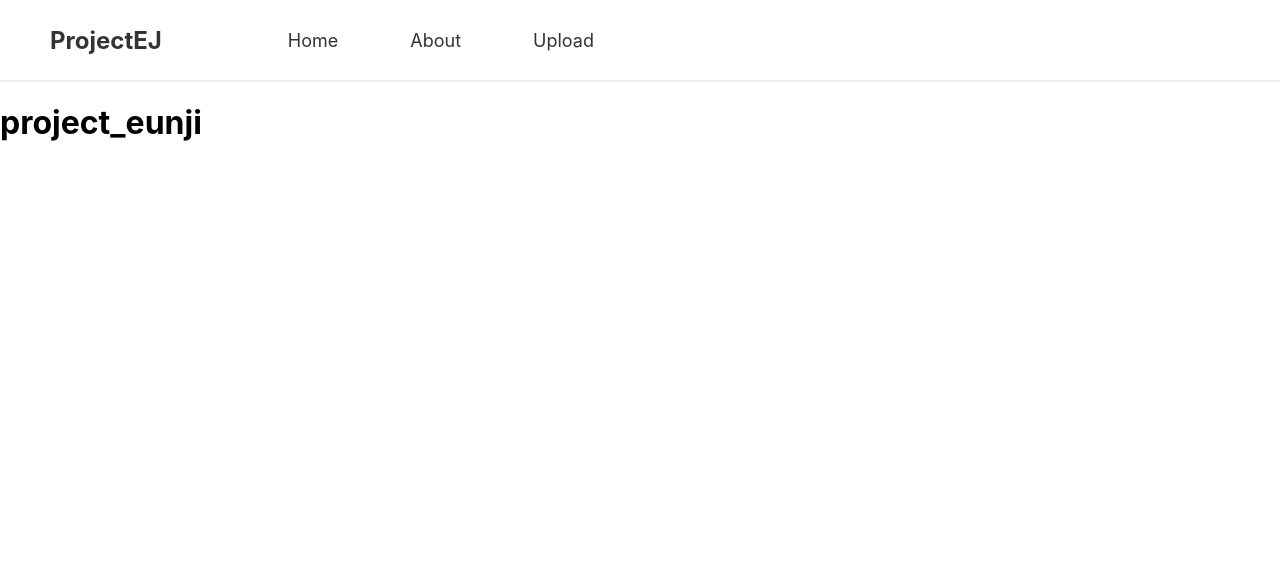
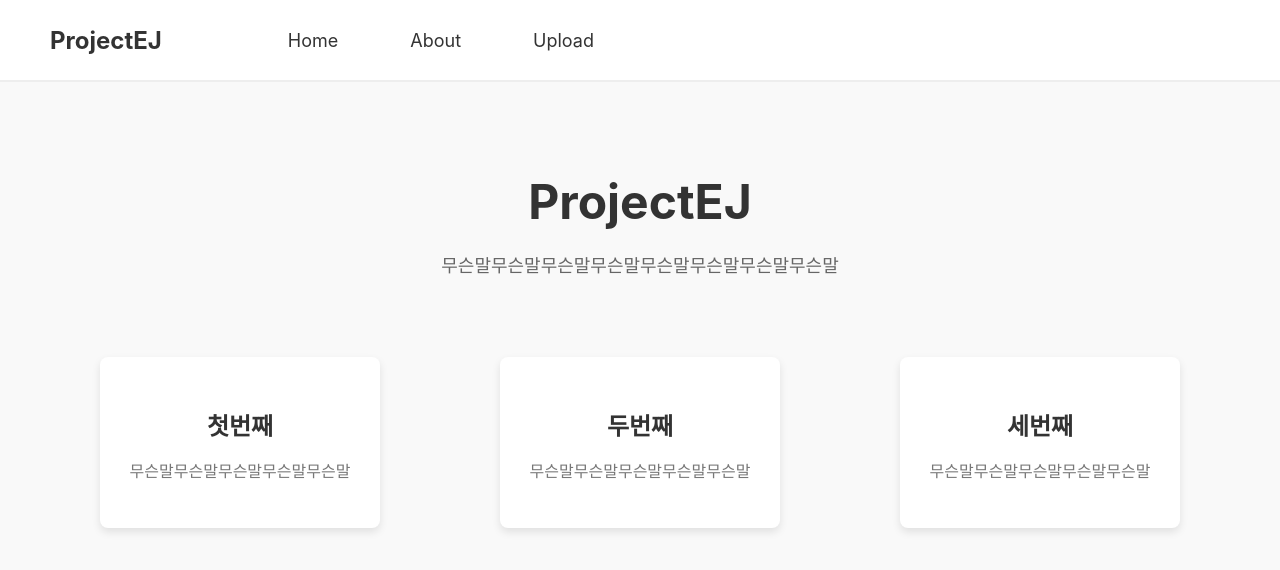
Before and after one commit to eunjiAi/project_eunji, a React (Create React App) app in the folder front/: page / in a window 1280 px wide. Shown: the top 570 px of the page. Built offline with nearby package versions, Linux system fonts and the light colour scheme.

Commit message:
Update home
s

```diff
--- a/front/src/App.js
+++ b/front/src/App.js
@@ -1,7 +1,7 @@
 import React from 'react';
 import { BrowserRouter as Router, Route, Routes } from 'react-router-dom';
 import Header from './components/Header/Header';
-import Home from './pages/Home';
+import Home from './pages/Home/Home';
 import Upload from './pages/Upload';
 
 function App() {
--- a/front/src/pages/Home.js
+++ /dev/null
@@ -1,11 +0,0 @@
-import React from 'react';
-
-function Home() {
-  return (
-    <div>
-      <h1>project_eunji</h1>
-    </div>
-  );
-}
-
-export default Home;
--- /dev/null
+++ b/front/src/pages/Home/Home.css
@@ -0,0 +1,78 @@
+/* 홈 컨테이너 */
+.home-container {
+    display: flex;
+    flex-direction: column;
+    align-items: center;
+    padding: 50px 20px;
+    background-color: #f9f9f9;
+    min-height: 100vh;
+  }
+
+  /* 히어로 섹션 스타일 */
+  .hero {
+    text-align: center;
+    margin-bottom: 50px;
+  }
+
+  .hero-title {
+    font-size: 48px;
+    color: #333;
+    margin-bottom: 20px;
+    font-weight: bold;
+  }
+
+  .hero-description {
+    font-size: 18px;
+    color: #666;
+    max-width: 600px;
+    margin-bottom: 30px;
+  }
+
+  /* 특징 섹션 스타일 */
+  .features {
+    display: flex;
+    justify-content: space-around;
+    width: 100%;
+    max-width: 1200px;
+  }
+
+  .feature {
+    background-color: #fff;
+    padding: 30px;
+    border-radius: 8px;
+    box-shadow: 0 4px 8px rgba(0, 0, 0, 0.1);
+    text-align: center;
+    max-width: 300px;
+    text-decoration: none; /* 링크 스타일 */
+    color: inherit; /* 부모 색상 상속 */
+    transition: transform 0.3s ease, box-shadow 0.3s ease; /* 호버 효과 추가 */
+  }
+
+  .feature-title {
+    font-size: 24px;
+    color: #333;
+    margin-bottom: 10px;
+  }
+
+  .feature-description {
+    font-size: 16px;
+    color: #777;
+  }
+
+  /* 호버 시 박스 확대 효과 */
+  .feature:hover {
+    transform: scale(1.05); /* 살짝 확대 */
+    box-shadow: 0 8px 16px rgba(0, 0, 0, 0.2); /* 그림자 강화 */
+  }
+
+  /* 반응형 스타일 */
+  @media (max-width: 768px) {
+    .features {
+      flex-direction: column;
+      align-items: center;
+    }
+
+    .feature {
+      margin-bottom: 30px;
+    }
+  }
--- /dev/null
+++ b/front/src/pages/Home/Home.js
@@ -0,0 +1,32 @@
+import React from 'react';
+import { Link } from 'react-router-dom';
+import './Home.css'; // Home.css 파일 불러오기
+
+function Home() {
+  return (
+    <div className="home-container">
+      <section className="hero">
+        <h1 className="hero-title">ProjectEJ</h1>
+        <p className="hero-description">
+          무슨말무슨말무슨말무슨말무슨말무슨말무슨말무슨말
+        </p>
+      </section>
+      <section className="features">
+        <Link to="/" className="feature">
+          <h2 className="feature-title">첫번째</h2>
+          <p className="feature-description">무슨말무슨말무슨말무슨말무슨말</p>
+        </Link>
+        <Link to="/about" className="feature">
+          <h2 className="feature-title">두번째</h2>
+          <p className="feature-description">무슨말무슨말무슨말무슨말무슨말</p>
+        </Link>
+        <Link to="/upload" className="feature">
+          <h2 className="feature-title">세번째</h2>
+          <p className="feature-description">무슨말무슨말무슨말무슨말무슨말</p>
+        </Link>
+      </section>
+    </div>
+  );
+}
+
+export default Home;
```
